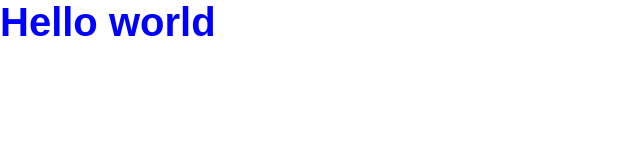
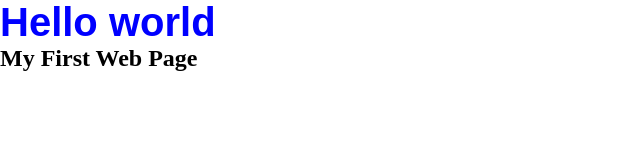
Before and after one commit to WolfCeoo/Adaptive_Digital_Enterprise, a plain HTML site: page index.html in a window 1280 px wide. Shown: the whole page, without its empty margins (0-640 px from the left). Drawn offline with Linux system fonts and the light colour scheme.

Commit message:
Added an h2

```diff
--- a/index.html
+++ b/index.html
@@ -20,5 +20,6 @@
 </head>
 <body>
     <h1>Hello world</h1>
+    <h2>My First Web Page</h2>
 </body>
 </html>
```
